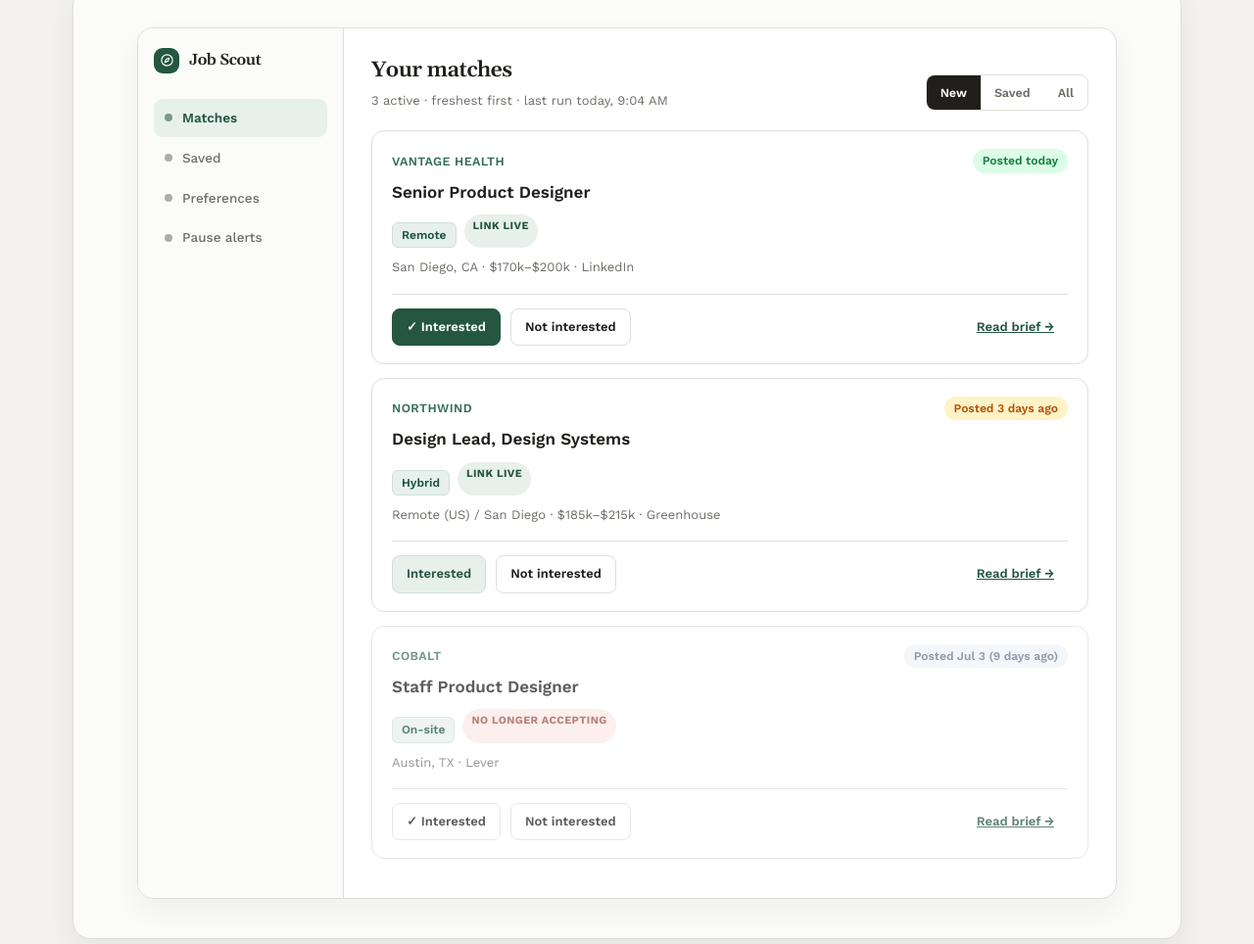
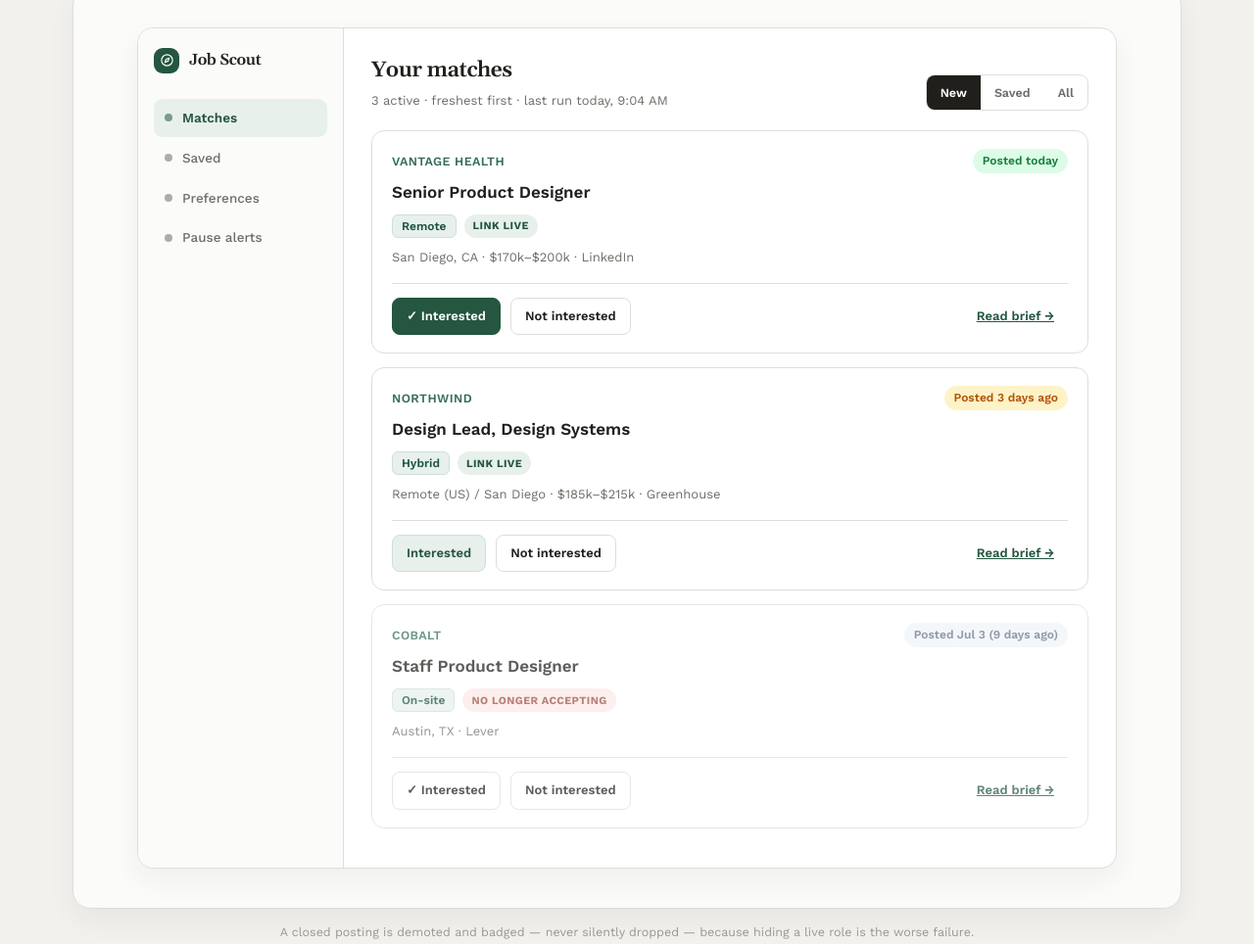
Before and after one commit to vakalaktika/job-scout, a website: page experience-mockup.html in a window 1280 px wide. Shown: the part 7358-8322 px from the top of the page at 98% size. Drawn offline with nearby package versions, Linux system fonts and the light colour scheme.

Commit message:
fix: align the badge pills in the mockup's dashboard cards and job brief
The workplace badge sat 8px below its neighbours in every .dc-badges row and
stood 8px shorter than them, on all three dashboard cards and in the brief.

Two causes, both from the badge row being assembled out of parts written for
other places. .workplace-badge carries margin-top:8px because in the email card
it sits alone under the title; inside this row that margin pushed it down. And
.dc-badges set no align-items, so its items took the default stretch: the row
was as tall as the tallest badge plus that stray margin, every badge grew to
~35px with its text pinned near the top, and the one carrying the margin came
out 8px shorter than the rest.

So: align-items:center on the row, and one shared box for whatever lands in it
-- margin-top:0 to drop the email card's spacing, min-height with border-box so
the three badge types match despite disagreeing on font-size (11-12px) and on
whether they draw a border at all. Without border-box the workplace badge's 1px
edge would still stand it 2px taller than the borderless two.

Measured after: all four rows 24px, every badge 24px, tops identical, centre
delta 0.

One thing left alone: .workplace-badge keeps border-radius 6px while the pills
beside it are 999px capsules, so it reads as a rounded rectangle among capsules.
That is a shape choice rather than a misalignment, and the shipped dashboard uses
999px for it, so it is worth deciding rather than quietly changing.

Co-Authored-By: Claude Opus 5 (1M context) <noreply@anthropic.com>

```diff
--- a/experience-mockup.html
+++ b/experience-mockup.html
@@ -908,8 +908,33 @@
       .dc-badges {
         display: flex;
         flex-wrap: wrap;
+        /* Without this, flex items stretch to the row's cross size. The row was
+           as tall as the tallest badge plus the stray margin below, so every
+           badge grew to ~35px and sat with its text pinned near the top. */
+        align-items: center;
         gap: 8px;
         margin-top: 10px;
+      }
+      /* One box for every badge in this row, whatever its type. Three of them
+         meet here -- .workplace-badge, .pill and .status-badge -- and they were
+         written for different places, so they disagreed on height and vertical
+         position:
+           - .workplace-badge carries margin-top:8px for the email card, where it
+             sits alone under the title. Inside this row that margin shoved it 8px
+             below its neighbours and, under stretch, made it 8px shorter.
+           - the three differ in font-size (11-12px) and border (1px vs none), so
+             even once aligned their boxes would not have matched.
+         min-height with border-box settles the height for all three regardless of
+         which of them draws a border, and it is the border-box that matters --
+         .workplace-badge's 1px edge would otherwise stand it 2px taller. */
+      .dc-badges > * {
+        box-sizing: border-box;
+        display: inline-flex;
+        align-items: center;
+        min-height: 24px;
+        margin-top: 0;
+        line-height: 1;
+        white-space: nowrap;
       }
       .dc-meta {
         margin-top: 10px;
```
